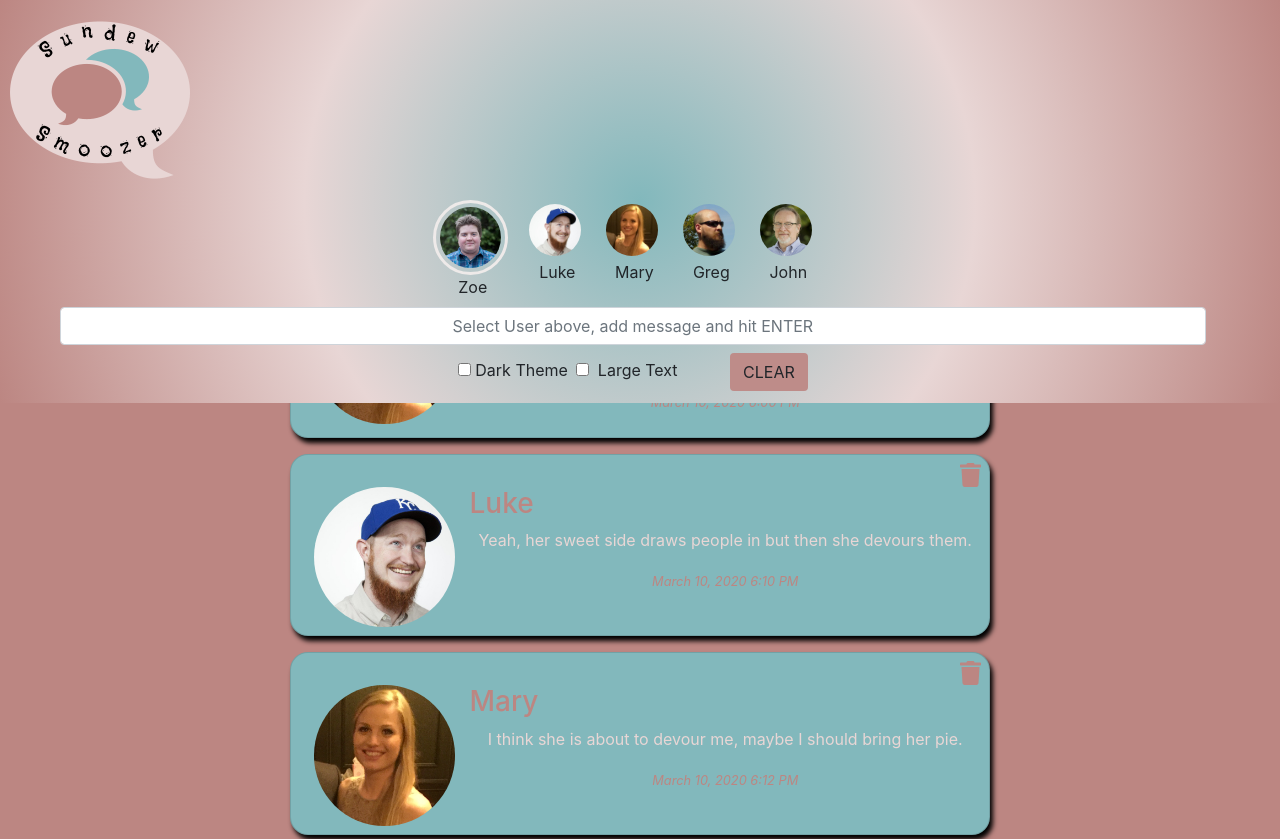
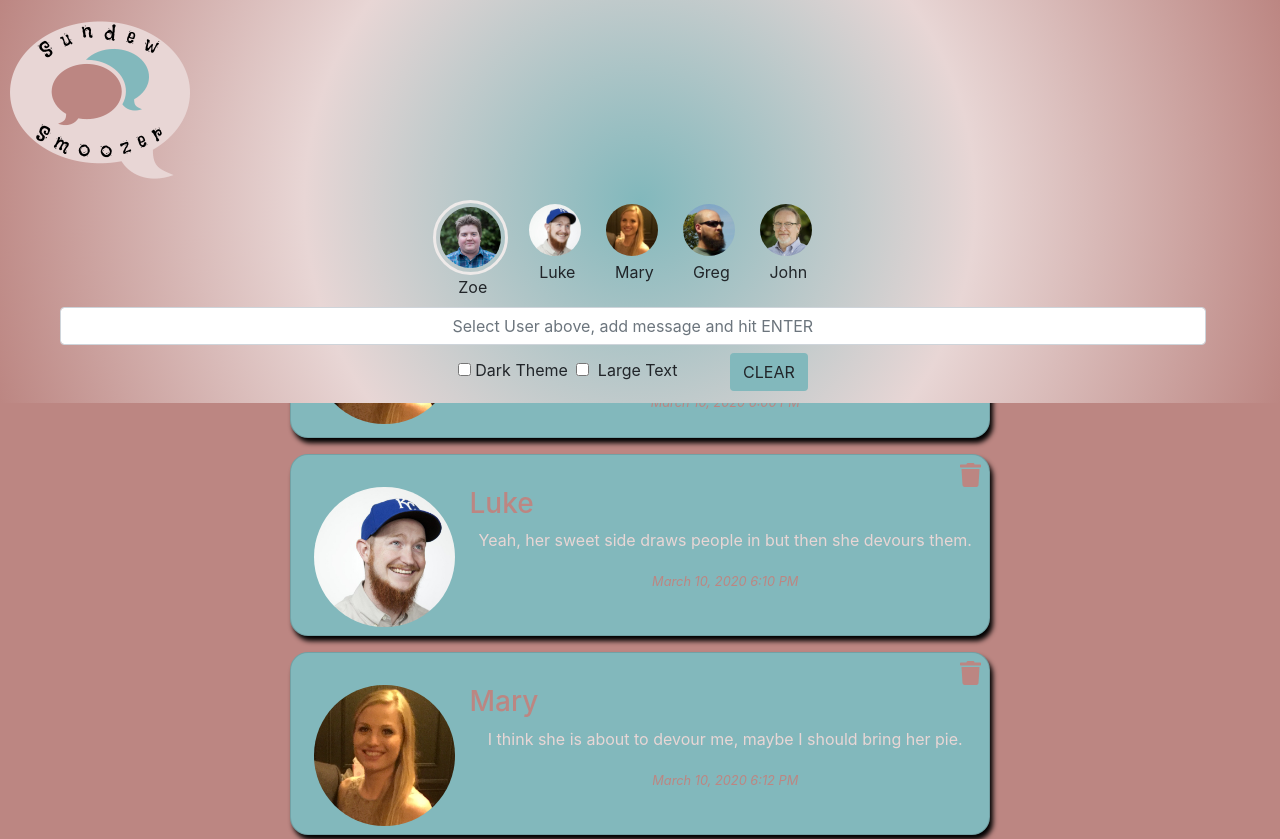
Before and after one commit to nss-evening-cohort-11/chatty-sundews, a website built with webpack: page src/index.html in a window 1280 px wide. Shown: the top 839 px of the page. Built offline with nearby package versions, Linux system fonts and the light colour scheme.

Commit message:
added two more small updates

```diff
--- a/src/index.html
+++ b/src/index.html
@@ -8,8 +8,8 @@
 </head>
 
 <body>
+  <div id="nav-container"></div>
   <div id="message-container"></div>
-  <div id="nav-container"></div>
   <div class="modal fade" id="validationTextInput" tabindex="-1" role="dialog" aria-labelledby="validationTextTitle" aria-hidden="true">
     <div class="modal-dialog" role="document">
       <div class="modal-content">
--- a/src/javascripts/components/navbar/navbar.scss
+++ b/src/javascripts/components/navbar/navbar.scss
@@ -11,7 +11,7 @@
 }
 
 button {
-  background-color: $dark-color2 !important;
+  background-color: $light-color4 !important;
 }
 .container{
   text-align: center;
```
